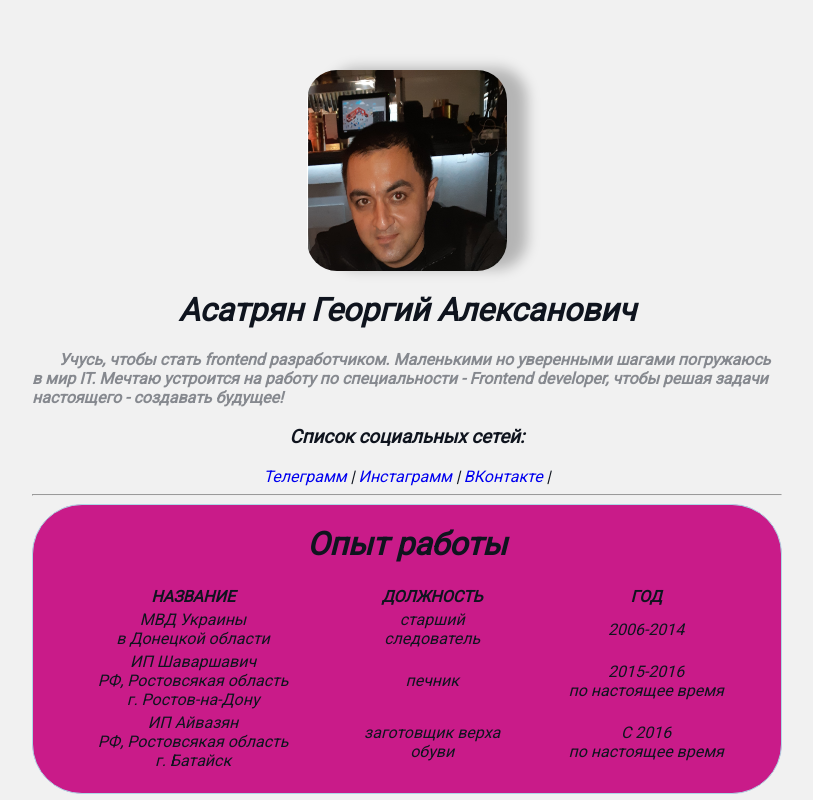
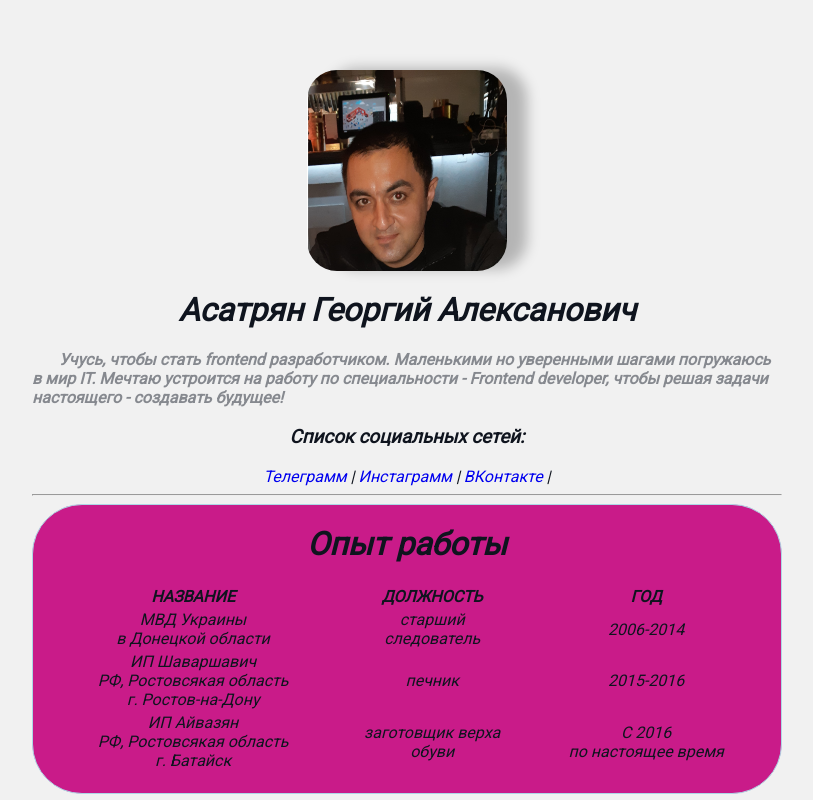
Before and after one commit to GeorgeAsatryan/resume, a plain HTML site: page index_01.html in a window 1280 px wide. Shown: the top 800 px of the page, without its empty margins (233-1046 px from the left). Drawn offline with Linux system fonts and the light colour scheme.

Commit message:
Add new html

```diff
--- a/index_01.html
+++ b/index_01.html
@@ -69,7 +69,7 @@
                     <tr>
                         <td>ИП Шаваршавич <br> РФ, Ростовсякая область <br> г. Ростов-на-Дону</td>
                         <td> печник </td>
-                        <td>2015-2016 <br> по настоящее время</td>
+                        <td>2015-2016
                     </tr>
                 </tbody>
 
```
